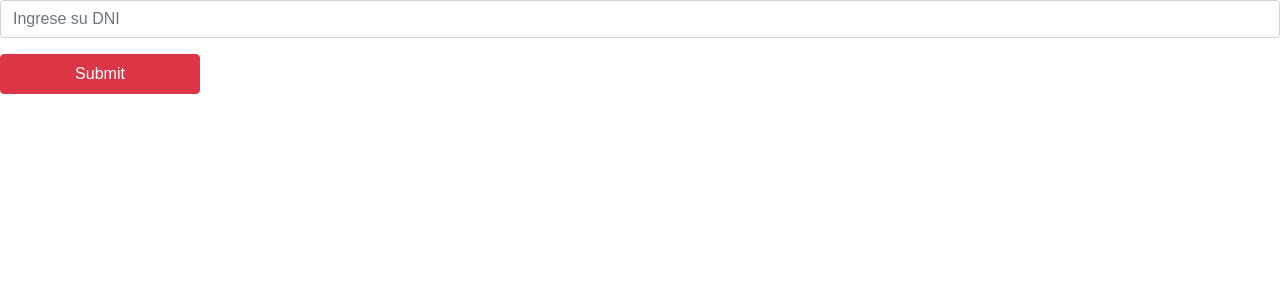
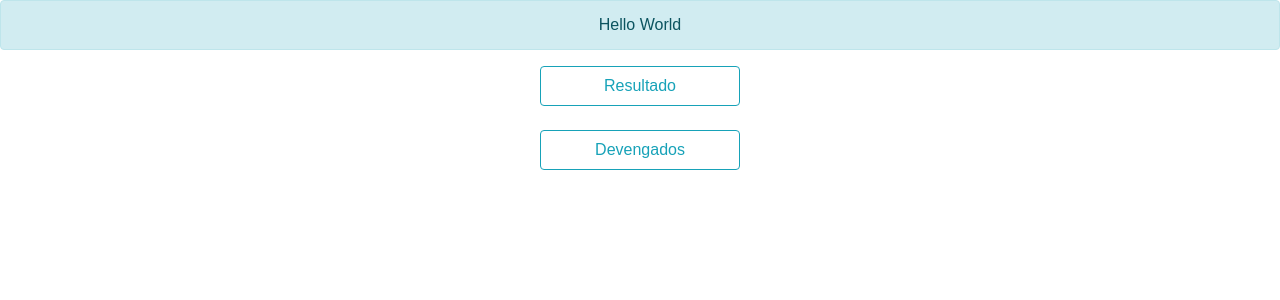
Before and after one commit to JackelinPerez/Minedu-Planilla, a React (Create React App) app in the folder planilla-administrativa/: page / in a window 1280 px wide. Shown: the top 300 px of the page. Built offline with nearby package versions, Linux system fonts and the light colour scheme.

Commit message:
pruebas componentes basicos

```diff
--- a/planilla-administrativa/src/App.js
+++ b/planilla-administrativa/src/App.js
@@ -1,40 +1,35 @@
 import React from 'react';
-import {Form, Button} from 'react-bootstrap';
 import './App.css';
+/*Router */
+import {
+  BrowserRouter as Router,
+  Switch,
+  Route,
+} from "react-router-dom";
+
+
+import Resultados from './components/tableResult';
+import Devengados from './components/accrued';
+import Hello from './components/home';
 
 class App extends React.Component {
-  constructor(props) {
-    super(props);
-    this.state={formDNI:0}
-  }
-
-  myChangeHandler = (event) => {
-    let id = event.target.id;
-    let val = event.target.value;
-    let err = '';
-    this.setState({errormessage: err});
-    this.setState({[id]: val});
-  }
-
-  handleSubmit = () =>{
-
-    if(this.state.formDNI.length<7 || this.state.formDNI  === 0){
-      alert('El numero de DNI no puede ser menor a 7 digitos, vuelve a intentarlo')
-    }
-  }
-
   render() {
     return (
-      <Form onSubmit={this.handleSubmit} onChange={this.myChangeHandler} >
-        <Form.Group controlId="formDNI" >
-          <Form.Control type="number" placeholder="Ingrese su DNI" />
-        </Form.Group>
-        <Button variant="danger" type="submit">
-          Submit
-        </Button>
-      </Form>
-    )
+      <Router>
+      <div>
+        <Switch>
+          <Route exact path="/" component={Hello}>
+          </Route>
+          <Route path="/resultados" component={Resultados}>
+          </Route>
+          <Route path="/devengados" component={Devengados} >
+          </Route>
+        </Switch>
+      </div>
+    </Router>
+    );
   }
 }
 
+
 export default App;
--- /dev/null
+++ b/planilla-administrativa/src/components/accrued.js
@@ -0,0 +1,17 @@
+import React from 'react';
+import {Link} from "react-router-dom";
+import {Button, Alert} from 'react-bootstrap';
+
+class Devengados extends React.Component {
+  render() {
+     return (
+      <div class="text-center">
+         <Alert variant="info" className="text-center">Devengados</Alert>
+         <Link to="/"><Button variant="outline-info">Principal</Button></Link>
+      </div>
+     )
+  }
+}
+
+
+export default Devengados;
--- /dev/null
+++ b/planilla-administrativa/src/components/home.js
@@ -0,0 +1,19 @@
+import React from 'react';
+import {Link} from "react-router-dom";
+import {Button, Alert} from 'react-bootstrap';
+
+class Hello extends React.Component {
+
+  render() {
+     return (
+      <div class="text-center">
+         <Alert variant="info" className="text-center">Hello World</Alert>
+         <Link to="/resultados"><Button variant="outline-info">Resultado</Button></Link><br/><br/>
+         <Link to="/devengados"><Button variant="outline-info">Devengados</Button></Link>
+      </div>
+     )
+  }
+
+}
+
+export default Hello;
--- /dev/null
+++ b/planilla-administrativa/src/components/tableResult.js
@@ -0,0 +1,26 @@
+import React from 'react';
+import {Link} from "react-router-dom";
+
+/*Table */
+import {Form, Button, Nav, Table, Alert} from 'react-bootstrap';
+import {BootstrapTable, TableHeaderColumn} from 'react-bootstrap-table';
+import dataJson from '../data/planilla.json'
+
+class Resultados extends React.Component {
+  render() {
+     return (
+      <div class="text-center">
+         <Alert variant="info" className="text-center">PLANILLA MINEDU</Alert>
+         <BootstrapTable data={dataJson} striped hover>
+            <TableHeaderColumn isKey dataField='COD_001'>DNI</TableHeaderColumn>
+            <TableHeaderColumn dataField='COD_004'>Apellidos y Nombres</TableHeaderColumn>
+            <TableHeaderColumn dataField='COD_049'>Monto</TableHeaderColumn>
+         </BootstrapTable>
+         <Link to="/"><Button variant="outline-info">Principal</Button></Link>
+      </div>
+     )
+  }
+
+}
+
+export default Resultados;
```
Also changed, not shown: package.json (added, +24 -0 lines), planilla-administrativa/src/components/messageWelcome.js (deleted), 1 other file (tests, documents, lock files or other folders).
